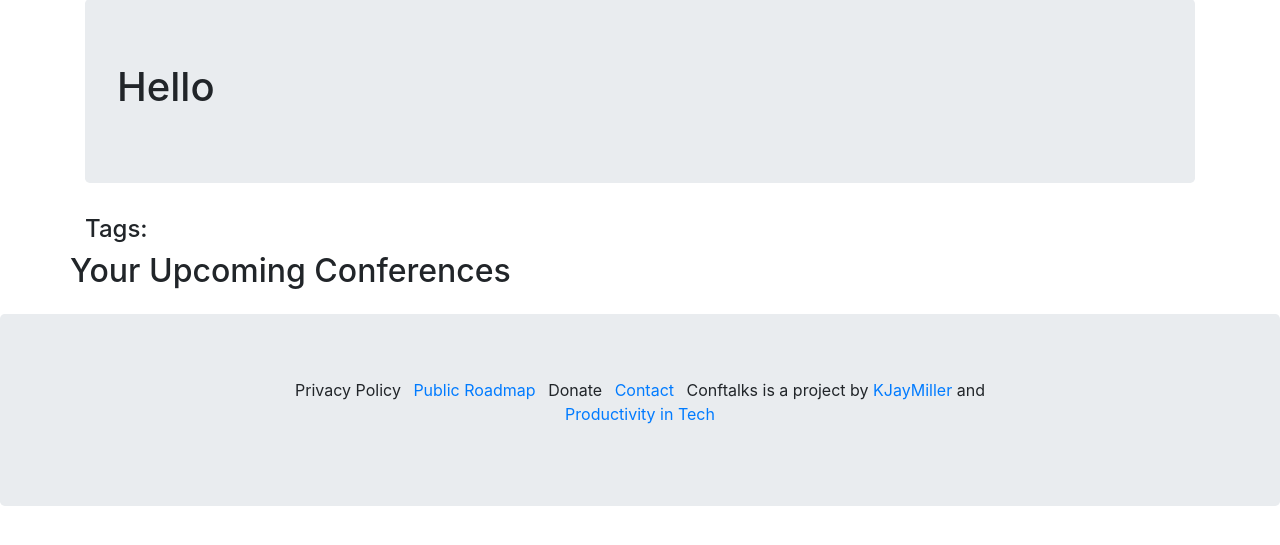
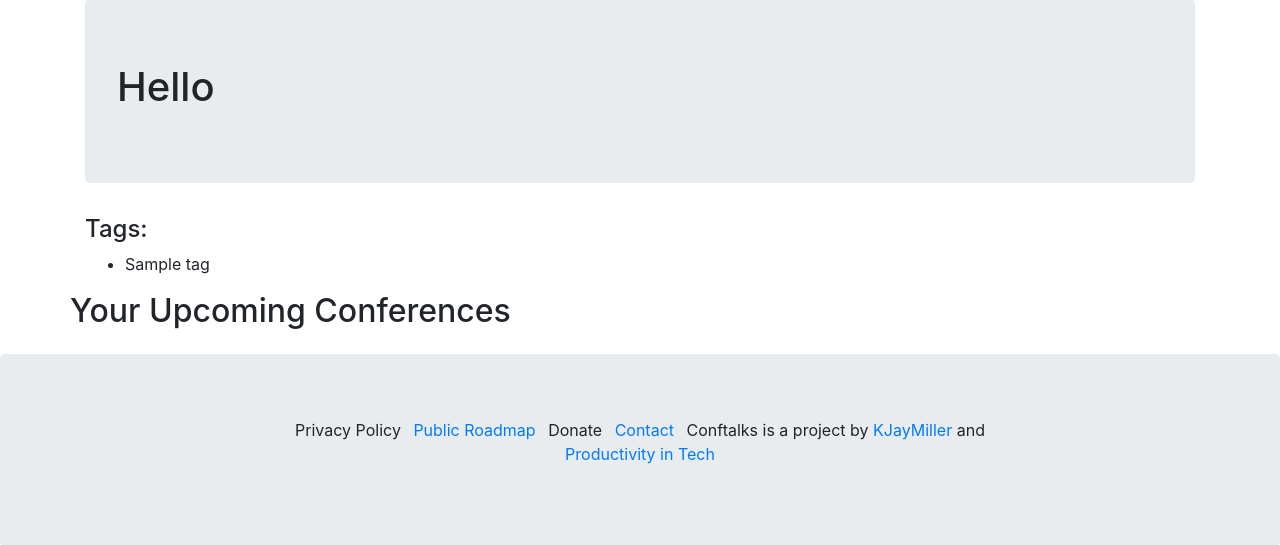
Before and after one commit to kjaymiller/conftalks.dev, a Python web app: template templates/developer_page.html in a window 1280 px wide. Shown: the part 81-626 px from the top of the page. Run offline with Jinja, Linux system fonts and the light colour scheme; the template is opened without the code that fills it: most values are stand-ins (such as "Sample title", 1, 10 or a date in 2020); some libraries are stand-ins or nearby versions.

Commit message:
add vue.js

```diff
--- a/templates/developer_page.html
+++ b/templates/developer_page.html
@@ -1,7 +1,7 @@
 {% extends 'base.html' %}
 {% block content %}
 <script src="https://unpkg.com/axios/dist/axios.min.js"></script>
-
+<script src="https://cdn.jsdelivr.net/npm/vue"></script>
 <script>
 
 axios.get('https://kgtdt0h7s2.execute-api.us-west-2.amazonaws.com/alpha-web/users')
@@ -10,6 +10,7 @@ axios.get('https://kgtdt0h7s2.execute-api.us-west-2.amazonaws.com/alpha-web/user
 	// handle success
 	var responseFields = response.data[0];
 	var name = document.createTextNode(responseFields['name']);
+	var tags = responseFields['Tags'];
 	document.getElementById('greeting').appendChild(name);
 
 	//var confs = responseFields['
@@ -24,6 +25,11 @@ axios.get('https://kgtdt0h7s2.execute-api.us-west-2.amazonaws.com/alpha-web/user
     </div>
     <div id="tag-list" class="">
 	<h4>Tags:</h4>
+	<ul id="tag-list">
+  <li v-for="tag in tags">
+    {{ tag }}
+  </li>
+</ul>
     </div>
     <div class="card-deck">
 	<h2>Your Upcoming Conferences</h2>
```
